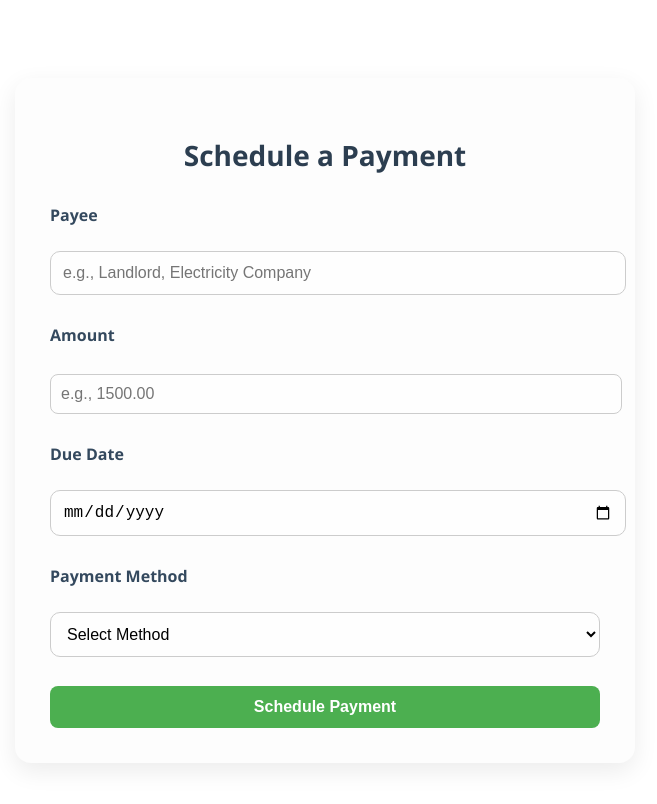
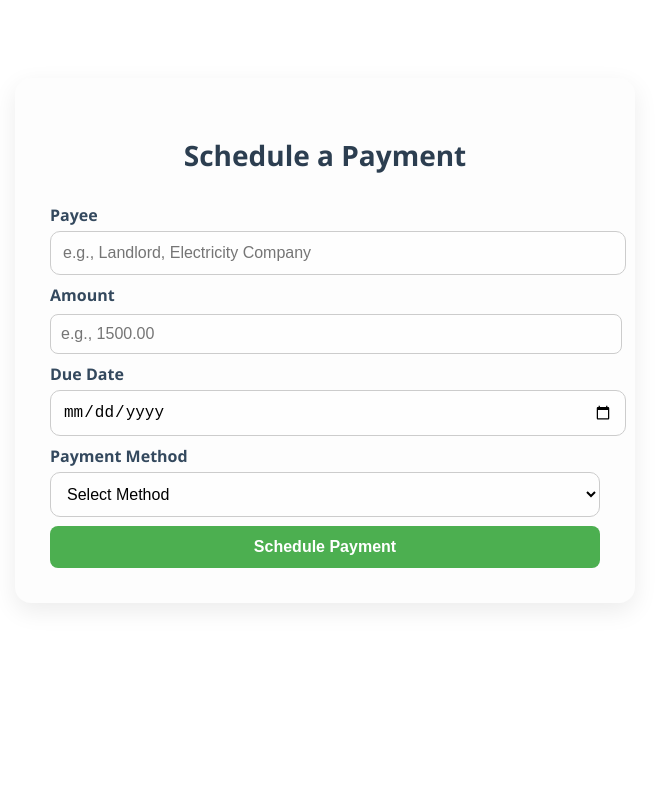
Before and after one commit to ayushwase/Autopay-, a React (Create React App) app in the folder frontend/: page /schedule-payment in a window 1280 px wide. Shown: the top 804 px of the page, without its empty margins (315-972 px from the left). Built offline with nearby package versions, Linux system fonts and the light colour scheme.

Commit message:
minor changes

```diff
--- a/frontend/src/components/Sidebar.css
+++ b/frontend/src/components/Sidebar.css
@@ -2,7 +2,7 @@
 .sidebar {
   width: 240px;
   background: #ffffff;
-  height: 100vh;
+  height: 90vh;
   padding: 24px 20px;
   box-shadow: 4px 0 12px rgba(0, 0, 0, 0.06);
   border-top-right-radius: 16px;
--- a/frontend/src/components/Sidebar.js
+++ b/frontend/src/components/Sidebar.js
@@ -6,7 +6,6 @@ import './Sidebar.css'; // optional styling
 const Sidebar = () => {
   return (
     <div className="sidebar">
-      {/* प्रत्येक Link ला NavLink मध्ये बदला आणि end prop ऍड करा */}
       <NavLink to="/dashboard" className="sidebar-btn" activeClassName="active" end>Dashboard</NavLink>
       <NavLink to="/schedule-payment" className="sidebar-btn" activeClassName="active" end>Schedule Payment</NavLink>
       <NavLink to="/payment-list" className="sidebar-btn" activeClassName="active" end>Payment List</NavLink>
--- a/frontend/src/pages/Reports.js
+++ b/frontend/src/pages/Reports.js
@@ -3,7 +3,7 @@ import React from 'react';
 import * as XLSX from 'xlsx';
 import jsPDF from 'jspdf';
 import 'jspdf-autotable';
-import { saveAs } from 'file-saver';
+// import { saveAs } from 'file-saver';
 import './Reports.css';
 
 const sampleData = [
--- a/frontend/src/pages/SchedulePayment.css
+++ b/frontend/src/pages/SchedulePayment.css
@@ -20,6 +20,7 @@
 .schedule-container form {
   display: flex;
   flex-direction: column;
+  gap: 0px;
 }
 
 .schedule-container label {
```
